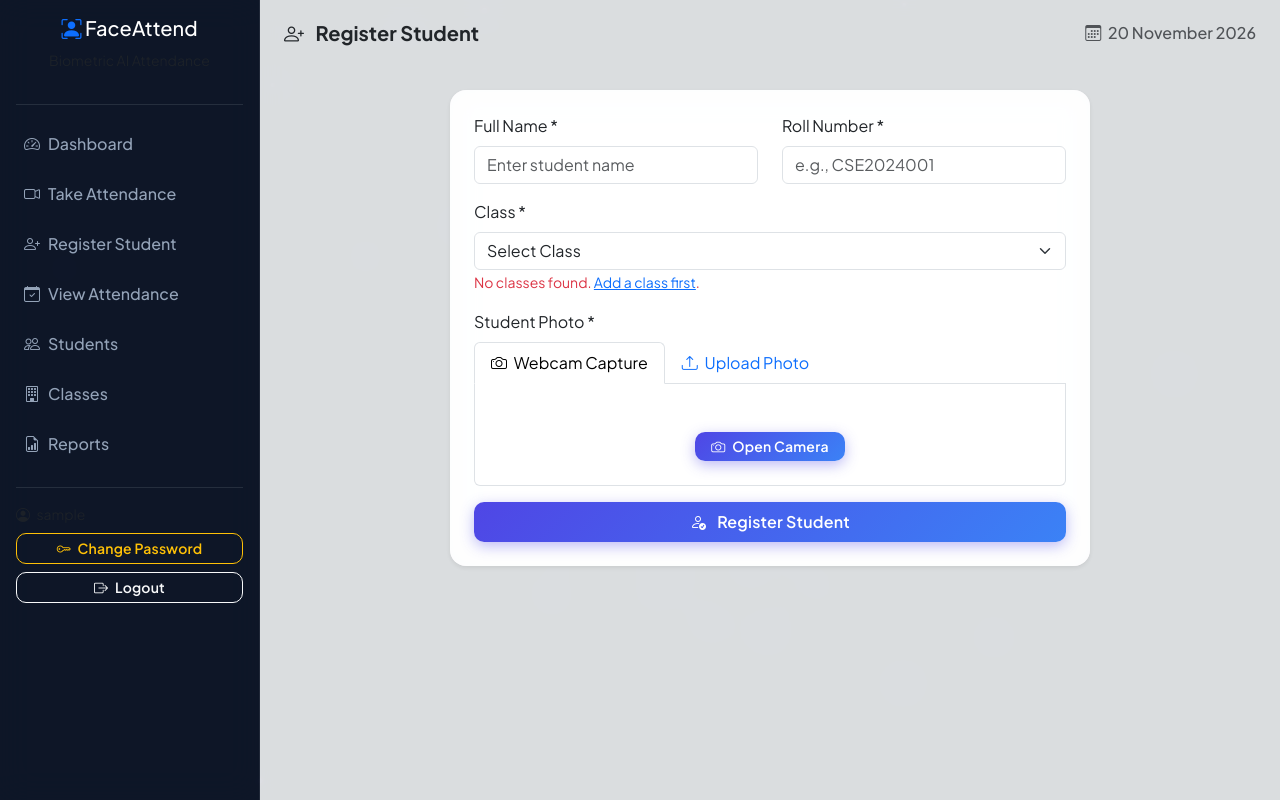
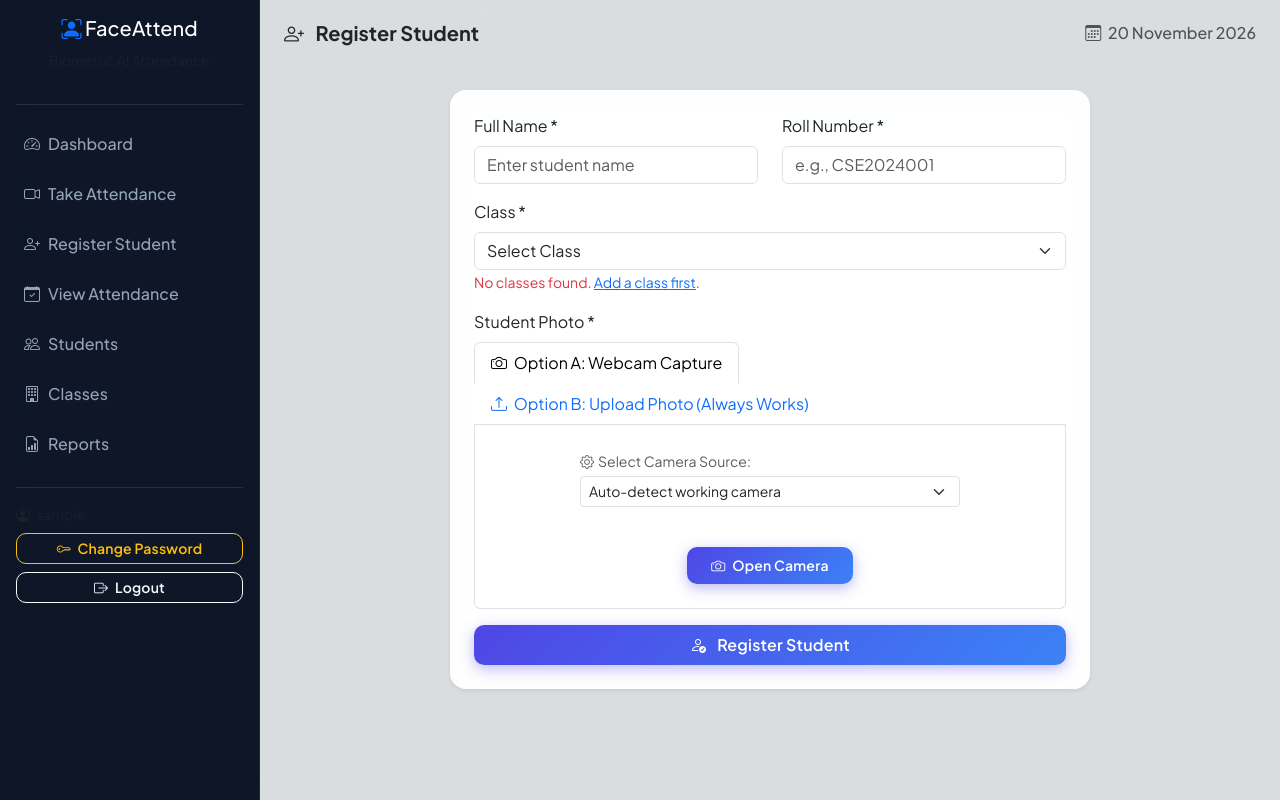
Before and after one commit to sumitkushwaha73766-cloud/face-attendance-system, a Flask app: template templates/register.html in a window 1280 px wide. Run offline with Flask 3, Linux system fonts and the light colour scheme; the template is opened without the code that fills it, so the values that code supplies are empty; the visitor is signed in with stand-in values (Sample User, id 1); some libraries are stand-ins or nearby versions.

Commit message:
Add camera device enumeration and Lenovo camera tips

```diff
--- a/templates/register.html
+++ b/templates/register.html
@@ -41,12 +41,12 @@
                         <ul class="nav nav-tabs" id="photoTab">
                             <li class="nav-item">
                                 <button class="nav-link active" id="webcam-tab-btn" data-bs-toggle="tab" data-bs-target="#webcamTab" type="button">
-                                    <i class="bi bi-camera me-1"></i> Webcam Capture
+                                    <i class="bi bi-camera me-1"></i> Option A: Webcam Capture
                                 </button>
                             </li>
                             <li class="nav-item">
                                 <button class="nav-link" id="upload-tab-btn" data-bs-toggle="tab" data-bs-target="#uploadTab" type="button">
-                                    <i class="bi bi-upload me-1"></i> Upload Photo
+                                    <i class="bi bi-upload me-1"></i> Option B: Upload Photo (Always Works)
                                 </button>
                             </li>
                         </ul>
@@ -54,17 +54,26 @@
                             <!-- Webcam Tab -->
                             <div class="tab-pane fade show active" id="webcamTab">
                                 <div class="text-center py-2">
+                                    <!-- Camera Selector -->
+                                    <div class="mb-3 text-start mx-auto" style="max-width: 380px;">
+                                        <label class="form-label small text-muted mb-1"><i class="bi bi-gear me-1"></i>Select Camera Source:</label>
+                                        <select id="cameraSourceSelect" class="form-select form-select-sm">
+                                            <option value="">Auto-detect working camera</option>
+                                        </select>
+                                    </div>
+
                                     <div id="cameraErrorBox" class="alert alert-warning text-start mb-3" style="display:none;">
-                                        <strong><i class="bi bi-exclamation-triangle-fill me-1"></i> Camera unavailable:</strong>
+                                        <strong><i class="bi bi-exclamation-triangle-fill me-1"></i> Camera Notice:</strong>
                                         <span id="cameraErrorMsg">Could not start video source.</span>
                                         <hr class="my-2">
-                                        <p class="small mb-1">Tips to resolve:</p>
-                                        <ul class="small mb-2 ps-3">
-                                            <li>Close any other app currently using your camera (Zoom, Teams, Discord, Skype).</li>
-                                            <li>Check Windows <strong>Settings &rarr; Privacy & security &rarr; Camera</strong> to allow browser access.</li>
+                                        <p class="small mb-1 fw-bold text-dark">Quick checks for Lenovo laptops:</p>
+                                        <ul class="small mb-2 ps-3 text-secondary">
+                                            <li>Check if the <strong>physical camera shutter switch</strong> above the screen is closed (slide it so the lens is open).</li>
+                                            <li>Press <strong>Fn + F8</strong> (or <strong>F8</strong>) on your keyboard to toggle camera on.</li>
+                                            <li>Or simply click <strong>"Option B: Upload Photo"</strong> to upload any photo directly!</li>
                                         </ul>
-                                        <button type="button" class="btn btn-outline-primary btn-sm" onclick="switchToUploadTab()">
-                                            <i class="bi bi-upload me-1"></i> Or simply upload a photo instead
+                                        <button type="button" class="btn btn-primary btn-sm" onclick="switchToUploadTab()">
+                                            <i class="bi bi-upload me-1"></i> Switch to Upload Photo (Instant)
                                         </button>
                                     </div>
 
@@ -73,13 +82,13 @@
                                         <canvas id="webcamCanvas" width="380" height="285" class="rounded border shadow-sm mb-2" style="display:none;"></canvas>
                                     </div>
                                     <br>
-                                    <button type="button" id="startCameraBtn" class="btn btn-primary btn-sm px-3" onclick="startCamera()">
+                                    <button type="button" id="startCameraBtn" class="btn btn-primary btn-sm px-4 py-2" onclick="startCamera()">
                                         <i class="bi bi-camera me-1"></i> Open Camera
                                     </button>
-                                    <button type="button" id="captureBtn" class="btn btn-success btn-sm px-3" style="display:none;" onclick="capturePhoto()">
+                                    <button type="button" id="captureBtn" class="btn btn-success btn-sm px-4 py-2" style="display:none;" onclick="capturePhoto()">
                                         <i class="bi bi-camera-fill me-1"></i> Capture Photo
                                     </button>
-                                    <button type="button" id="retakeBtn" class="btn btn-warning btn-sm px-3" style="display:none;" onclick="retakePhoto()">
+                                    <button type="button" id="retakeBtn" class="btn btn-warning btn-sm px-4 py-2" style="display:none;" onclick="retakePhoto()">
                                         <i class="bi bi-arrow-repeat me-1"></i> Retake Photo
                                     </button>
                                     <input type="hidden" name="captured_photo" id="capturedPhotoData">
@@ -87,17 +96,18 @@
                             </div>
                             <!-- Upload Tab -->
                             <div class="tab-pane fade" id="uploadTab">
-                                <div class="py-2">
+                                <div class="py-3 px-2">
+                                    <label class="form-label fw-semibold">Choose Student Photo (JPG / PNG):</label>
                                     <input type="file" name="photo" id="photoInput" class="form-control mb-2" accept=".jpg,.jpeg,.png">
-                                    <small class="text-muted d-block">
-                                        <i class="bi bi-info-circle me-1"></i> Upload a clear front-facing student photo (JPG, PNG). The system will automatically detect the face.
-                                    </small>
+                                    <div class="alert alert-info py-2 small mb-0">
+                                        <i class="bi bi-check-circle-fill me-1 text-primary"></i> <strong>Instant Face Detection:</strong> Upload any clear selfie or ID photo. The system will detect and encode the face automatically.
+                                    </div>
                                 </div>
                             </div>
                         </div>
                     </div>
 
-                    <button type="submit" class="btn btn-primary w-100 py-2">
+                    <button type="submit" class="btn btn-primary w-100 py-2 fw-semibold">
                         <i class="bi bi-person-check me-2"></i> Register Student
                     </button>
                 </form>
@@ -111,6 +121,29 @@
 <script>
 let stream = null;
 
+// Populate camera dropdown on load
+document.addEventListener('DOMContentLoaded', async () => {
+    try {
+        if (navigator.mediaDevices && navigator.mediaDevices.enumerateDevices) {
+            const devices = await navigator.mediaDevices.enumerateDevices();
+            const videoDevices = devices.filter(d => d.kind === 'videoinput');
+            const select = document.getElementById('cameraSourceSelect');
+
+            if (videoDevices.length > 0) {
+                select.innerHTML = '';
+                videoDevices.forEach((dev, idx) => {
+                    const opt = document.createElement('option');
+                    opt.value = dev.deviceId;
+                    opt.textContent = dev.label || `Camera ${idx + 1}`;
+                    select.appendChild(opt);
+                });
+            }
+        }
+    } catch (e) {
+        console.warn('Could not list video devices:', e);
+    }
+});
+
 function switchToUploadTab() {
     const uploadTabBtn = document.getElementById('upload-tab-btn');
     const tab = new bootstrap.Tab(uploadTabBtn);
@@ -123,15 +156,24 @@ async function startCamera() {
     const captureBtn = document.getElementById('captureBtn');
     const errorBox = document.getElementById('cameraErrorBox');
     const errorMsg = document.getElementById('cameraErrorMsg');
+    const select = document.getElementById('cameraSourceSelect');
 
     errorBox.style.display = 'none';
 
-    // Try standard flexible constraints first, fallback to pure { video: true }
-    const constraintsList = [
-        { video: { width: { ideal: 640 }, height: { ideal: 480 }, facingMode: "user" } },
-        { video: { width: { ideal: 640 }, height: { ideal: 480 } } },
-        { video: true }
-    ];
+    // Stop existing stream if any
+    if (stream) {
+        stream.getTracks().forEach(t => t.stop());
+        stream = null;
+    }
+
+    const selectedDeviceId = select.value;
+    const constraintsList = [];
+
+    if (selectedDeviceId) {
+        constraintsList.push({ video: { deviceId: { exact: selectedDeviceId } } });
+    }
+    constraintsList.push({ video: { facingMode: "user" } });
+    constraintsList.push({ video: true });
 
     let success = false;
     let lastError = null;
```
